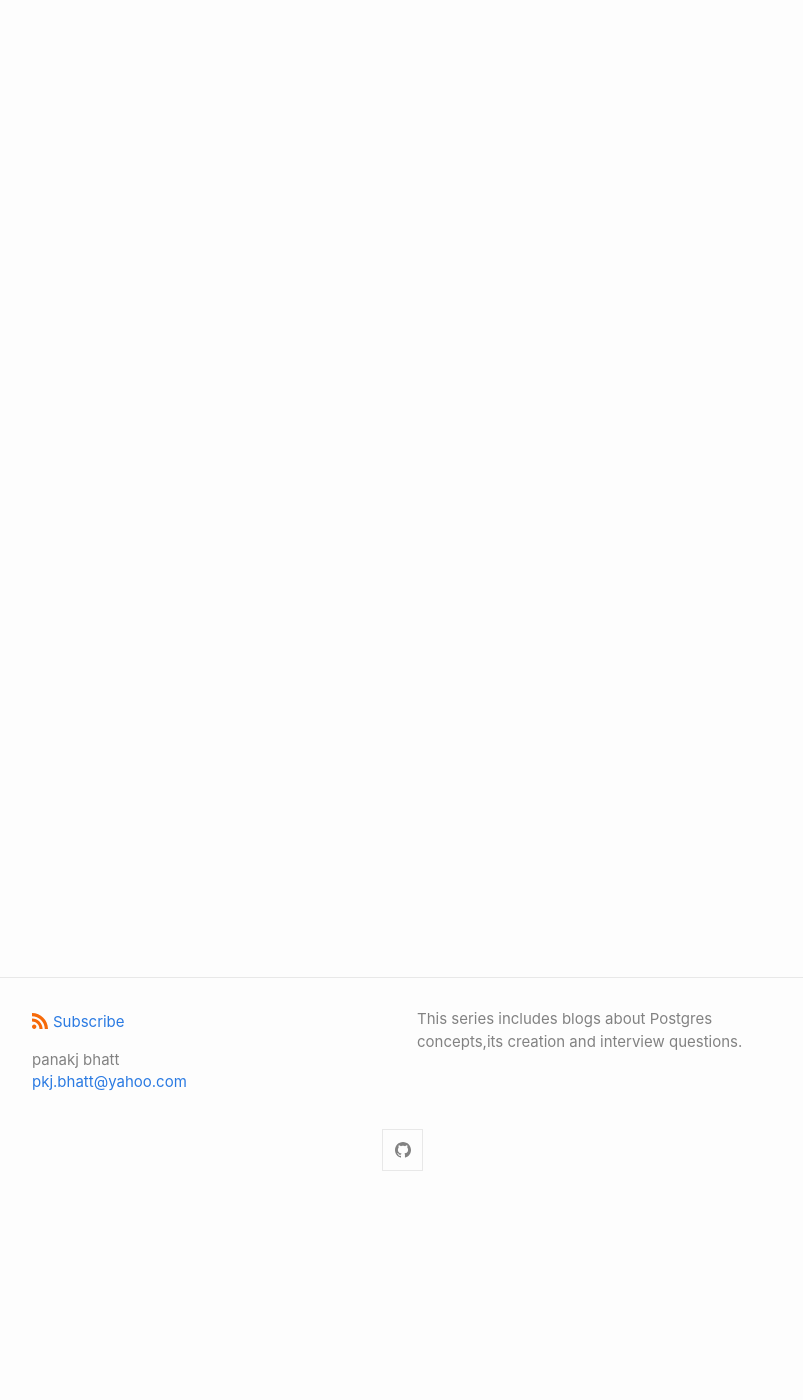
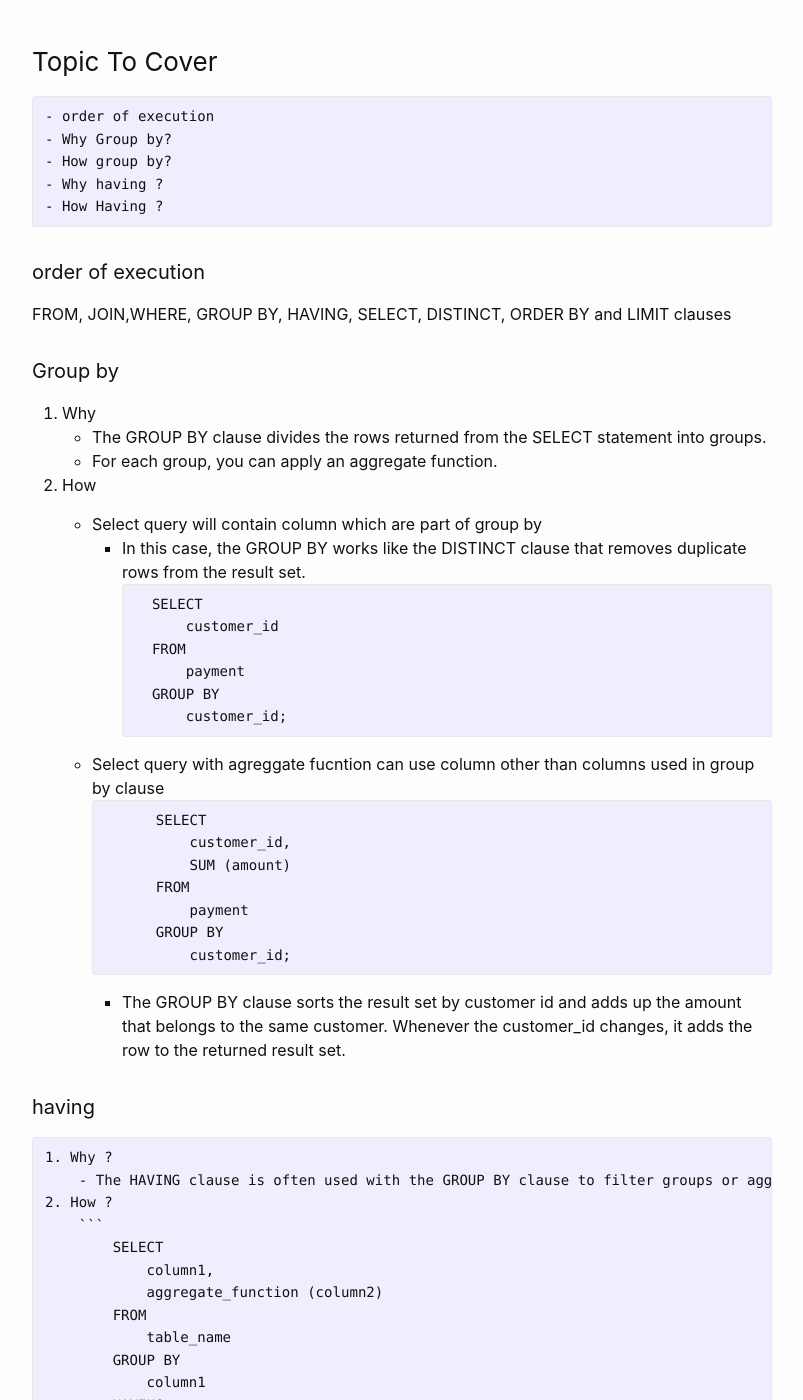
Before and after one commit to Pankaj2505/POSGRES, a Jekyll site: the page built from _posts/2021-09-04-groupingData_4.md, in a window 1280 px wide and 1400 px high, scrolled down 194 px. Shown: the whole window, without its empty margins (238-1041 px from the left). Built offline with Jekyll 4.4.1, drawn with Linux system fonts in a browser that asks for light colours; some of the changed text lies outside the part shown.

````diff
--- a/_posts/2021-09-04-groupingData_4.md
+++ b/_posts/2021-09-04-groupingData_4.md
@@ -1,6 +1,67 @@
 ---
 layout: post
-title:  "Grouping Data"
+title:  "4-Grouping Data"
 date:   2021-09-04 09:04:08 +0530
 categories: Notes
+permalink: '/postgres/groupingdata'
 ---
+### Topic To Cover
+    - order of execution
+	- Why Group by?
+    - How group by?
+    - Why having ?
+    - How Having ?
+
+#### order of execution
+FROM, JOIN,WHERE, GROUP BY, HAVING, SELECT, DISTINCT, ORDER BY and LIMIT clauses
+
+#### Group by
+
+1. Why
+    - The GROUP BY clause divides the rows returned from the SELECT statement into groups.
+    - For each group, you can apply an aggregate function.
+2. How
+
+    - Select query will contain  column which are part of group by
+        - In this case, the GROUP BY works like the DISTINCT clause that removes duplicate rows from the result set.
+        ```
+            SELECT
+                customer_id
+            FROM
+                payment
+            GROUP BY
+                customer_id;
+        ```
+    - Select query with agreggate fucntion can use column other than columns used in group by clause
+        ```
+            SELECT
+                customer_id,
+                SUM (amount)
+            FROM
+                payment
+            GROUP BY
+                customer_id;
+        ```
+        - The GROUP BY clause sorts the result set by customer id and adds up the amount that belongs to the same customer. Whenever the customer_id changes, it adds the row to the returned result set.
+
+
+
+#### having
+    1. Why ?
+        - The HAVING clause is often used with the GROUP BY clause to filter groups or aggregates based on a specified condition.
+    2. How ?
+        ```
+            SELECT
+                column1,
+                aggregate_function (column2)
+            FROM
+                table_name
+            GROUP BY
+                column1
+            HAVING
+                condition;
+        ```
+
+    3. HAVING vs. WHERE
+        - The WHERE clause allows you to filter rows based on a specified condition.
+        - The HAVING clause allows you to filter groups of rows according to a specified condition.
````
Also changed, not shown: _posts/2021-09-01-queryData_1.md (+5 -2 lines), _posts/2021-09-02-filterData_2.md (+5 -1 lines), _posts/2021-09-03-JoinTable_3.md (+7 -1 lines), _posts/2021-09-05-AggregateFunction_5.md (added, +163 -0 lines), _posts/2021-09-06-WindowFunction_6.md (added, +47 -0 lines).
